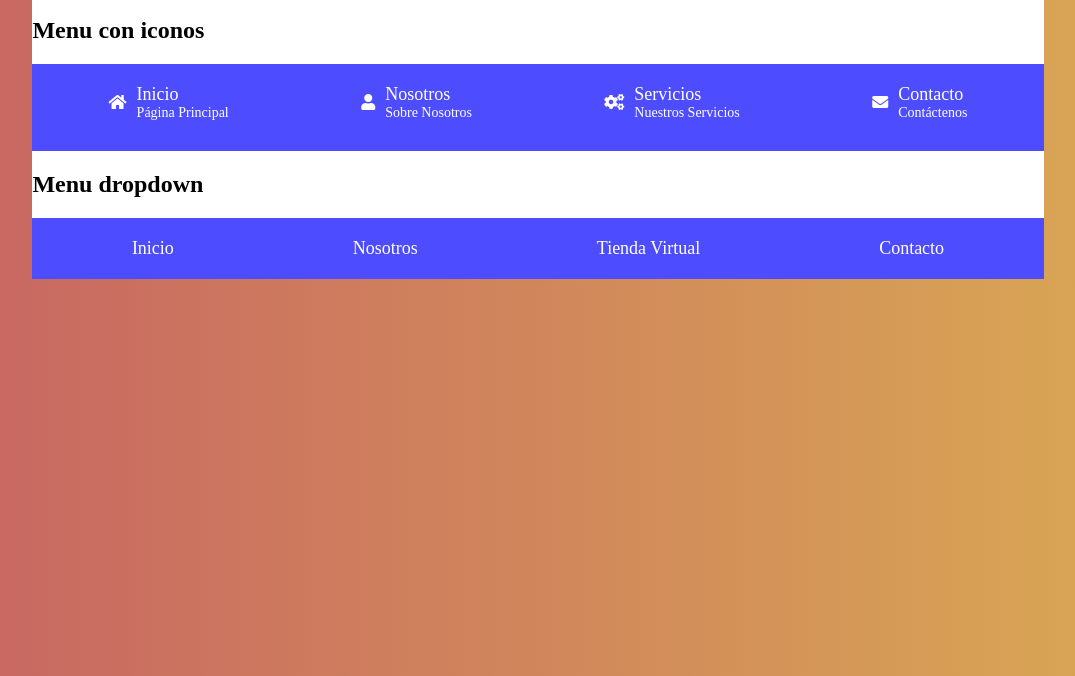
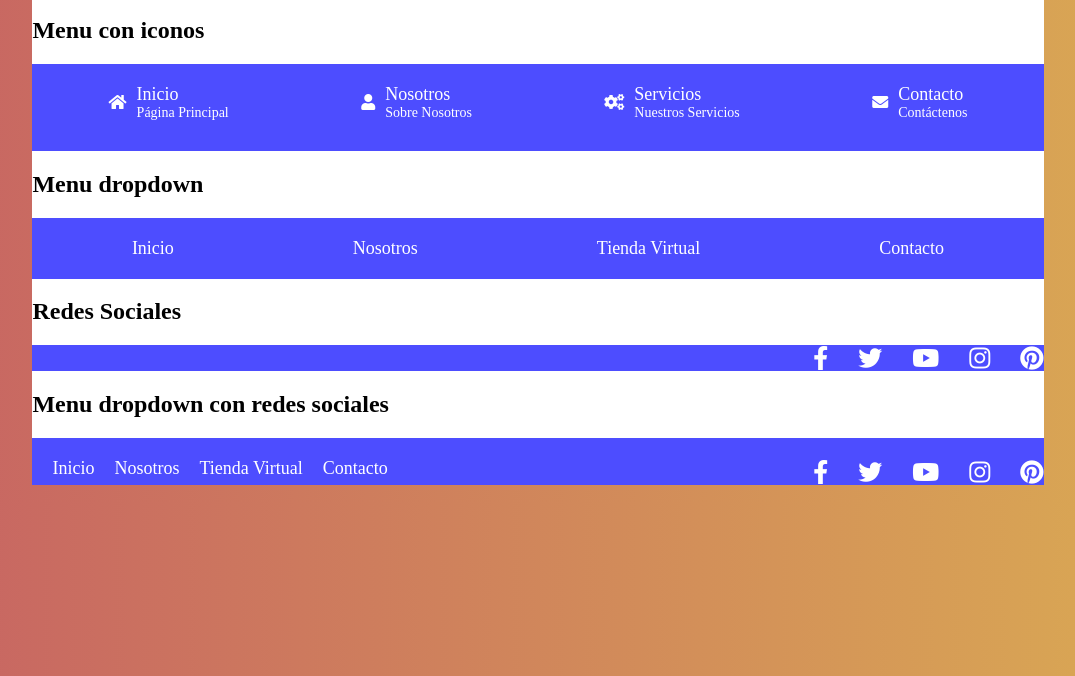
Before and after one commit to daniel2002ccr/DIW, a plain HTML site: page Menus/src/index.html in a window 1280 px wide. Shown: the part 124-800 px from the top of the page, without its empty margins (102-1177 px from the left). Drawn offline with Linux system fonts and the light colour scheme.

Commit message:
Menus casi

```diff
--- a/Menus/css/estilos.css
+++ b/Menus/css/estilos.css
@@ -33,6 +33,7 @@ body {
         flex-direction: column;
         align-items: center;
     }
+
     .menu-item {
         margin-right: 0;
         margin-bottom: 10px;
@@ -40,6 +41,7 @@ body {
         max-width: 100%;
     }
 }
+
 .menu-iconos {
     display: flex;
     flex-wrap: wrap;
@@ -55,6 +57,7 @@ body {
     padding: 10px;
     box-sizing: border-box;
 }
+
 .menu-iconos-item i {
     margin-right: 10px;
     color: white;
@@ -65,6 +68,7 @@ body {
     flex-direction: column;
     align-items: flex-start;
 }
+
 .text-container a {
     text-decoration: none;
     color: white;
@@ -81,6 +85,7 @@ body {
         width: calc(50% - 30px);
     }
 }
+
 .menu-dropdown {
     display: flex;
     flex-wrap: wrap;
@@ -136,9 +141,118 @@ body {
     .menu-dropdown-item .lista {
         position: static;
         display: block;
+        background-color: rgba(0, 0, 255, 0.699);
     }
 
     .menu-dropdown-item .lista ul li {
         padding: 8px 20px;
     }
+    .menu-dropdown-item .lista ul li:hover {
+        padding: 8px 20px;
+        background-color:  rgb(255, 145, 0);
+    }
 }
+
+.redes-sociales {
+    background-color: rgba(0, 0, 255, 0.699);
+}
+
+.redes-sociales ul {
+    list-style: none;
+    padding: 0;
+    margin: 0;
+    display: flex;
+    justify-content: flex-end;
+}
+
+.redes-sociales ul li {
+    margin-left: 30px;
+}
+
+.redes-sociales ul li a {
+    color: white;
+    text-decoration: none;
+}
+
+.redes-sociales ul li a[href*='https://www.facebook.com']::before {
+    content: "\f39e";
+    font-family: "Font Awesome 5 Brands";
+    font-size: 24px;
+}
+
+.redes-sociales ul li a[href*='https://www.twitter.com']::before {
+    content: "\f099";
+    font-family: "Font Awesome 5 Brands";
+    font-size: 24px;
+}
+
+.redes-sociales ul li a[href*='https://youtube.com']::before {
+    content: "\f167";
+    font-family: "Font Awesome 5 Brands";
+    font-size: 24px;
+}
+
+.redes-sociales ul li a[href*='https://instagram.com']::before {
+    content: "\f16d";
+    font-family: "Font Awesome 5 Brands";
+    font-size: 24px;
+}
+
+.redes-sociales ul li a[href*='https://pinterest.es']::before {
+    content: "\f0d2";
+    font-family: "Font Awesome 5 Brands";
+    font-size: 24px;
+}
+.menu-color{
+    background-color: rgba(0, 0, 255, 0.699);
+}
+.menu-dropdown-redes {
+    display: flex;
+    flex-wrap: wrap;
+    padding: 10px;
+    justify-content: flex-start;
+}
+.redes-sociales-menu ul {
+    list-style: none;
+    padding: 0;
+    margin-top: -40px;
+    display: flex;
+    justify-content: flex-end;
+}
+
+.redes-sociales-menu ul li {
+    margin-left: 30px;
+}
+
+.redes-sociales-menu ul li a {
+    color: white;
+    text-decoration: none;
+}
+.redes-sociales-menu ul li a[href*='https://www.facebook.com']::before {
+    content: "\f39e";
+    font-family: "Font Awesome 5 Brands";
+    font-size: 24px;
+}
+
+.redes-sociales-menu  ul li a[href*='https://www.twitter.com']::before {
+    content: "\f099";
+    font-family: "Font Awesome 5 Brands";
+    font-size: 24px;
+}
+.redes-sociales-menu  ul li a[href*='https://youtube.com']::before {
+    content: "\f167";
+    font-family: "Font Awesome 5 Brands";
+    font-size: 24px;
+}
+
+.redes-sociales-menu  ul li a[href*='https://instagram.com']::before {
+    content: "\f16d";
+    font-family: "Font Awesome 5 Brands";
+    font-size: 24px;
+}
+
+.redes-sociales-menu  ul li a[href*='https://pinterest.es']::before {
+    content: "\f0d2";
+    font-family: "Font Awesome 5 Brands";
+    font-size: 24px;
+}
--- a/Menus/src/index.html
+++ b/Menus/src/index.html
@@ -89,6 +89,64 @@
                 </div>
             </div>
         </div>
+        <h2>Redes Sociales</h2>
+        <div class="redes-sociales">
+            <ul>
+                <li><a href="https://www.facebook.com"></a></li>
+                <li><a href="https://www.twitter.com"></a></li>
+                <li><a href="https://youtube.com"></a></li>
+                <li><a href="https://instagram.com"></a></li>
+                <li><a href="https://pinterest.es"></a></li>
+            </ul>
+        </div>
+        <h2>Menu dropdown con redes sociales</h2>
+        <div class="menu-color">
+            <div class="menu-dropdown-redes">
+                <div class="menu-dropdown-item">
+                    <div class="text-container">
+                        <a href="#">Inicio</a>
+                    </div>
+                </div>
+                <div class="menu-dropdown-item">
+                    <div class="text-container">
+                        <a href="#">Nosotros</a>
+                        <div class="lista">
+                            <ul>
+                                <li>Mision</li>
+                                <li>Vision</li>
+                                <li>Valores</li>
+                            </ul>
+                        </div>
+                    </div>
+                </div>
+                <div class="menu-dropdown-item">
+                    <div class="text-container">
+                        <a href="#">Tienda Virtual</a>
+                        <div class="lista">
+                            <ul>
+                                <li>Producto 1</li>
+                                <li>Producto 2</li>
+                                <li>Producto 3</li>
+                            </ul>
+                        </div>
+                    </div>
+                </div>
+                <div class="menu-dropdown-item">
+                    <div class="text-container">
+                        <a href="#">Contacto</a>
+                    </div>
+                </div>
+            </div>
+            <div class="redes-sociales-menu">
+                <ul>
+                    <li><a href="https://www.facebook.com"></a></li>
+                    <li><a href="https://www.twitter.com"></a></li>
+                    <li><a href="https://youtube.com"></a></li>
+                    <li><a href="https://instagram.com"></a></li>
+                    <li><a href="https://pinterest.es"></a></li>
+                </ul>
+            </div>
+        </div>
     </div>
 </body>
 
```
